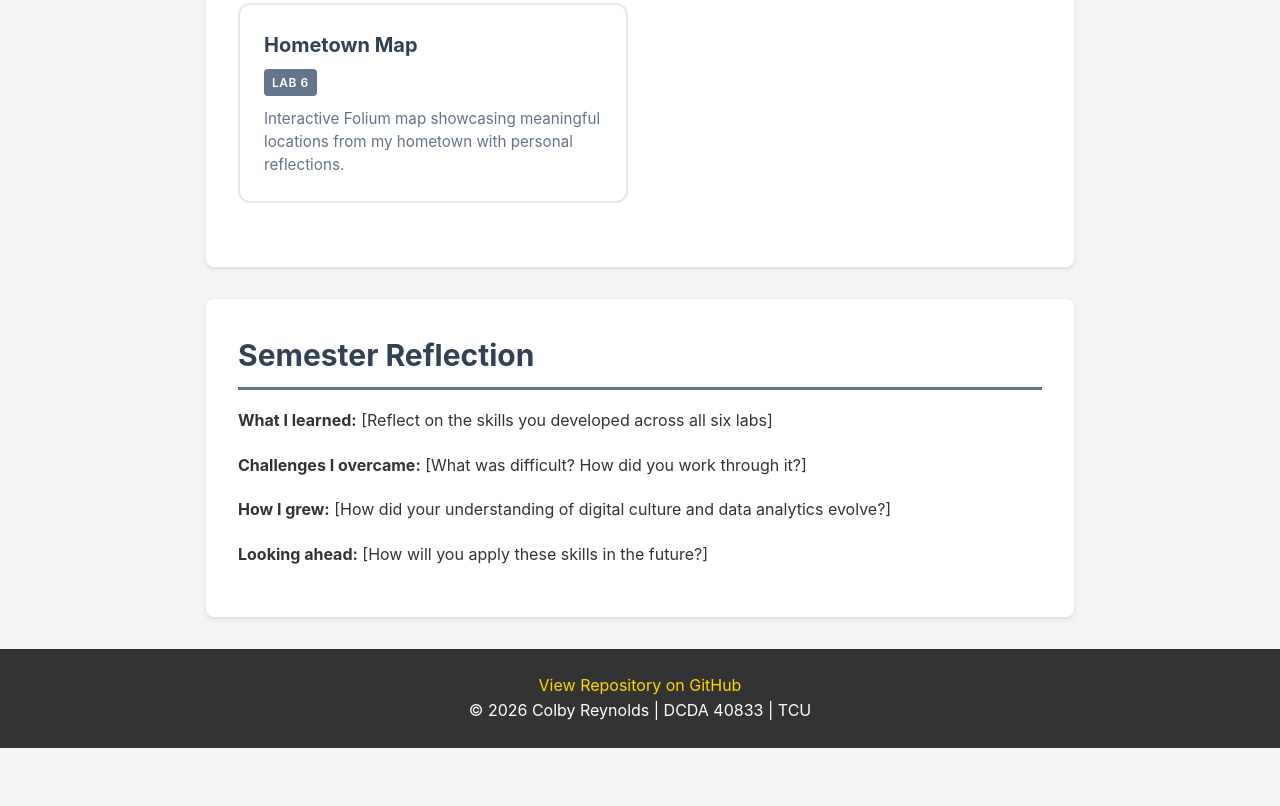
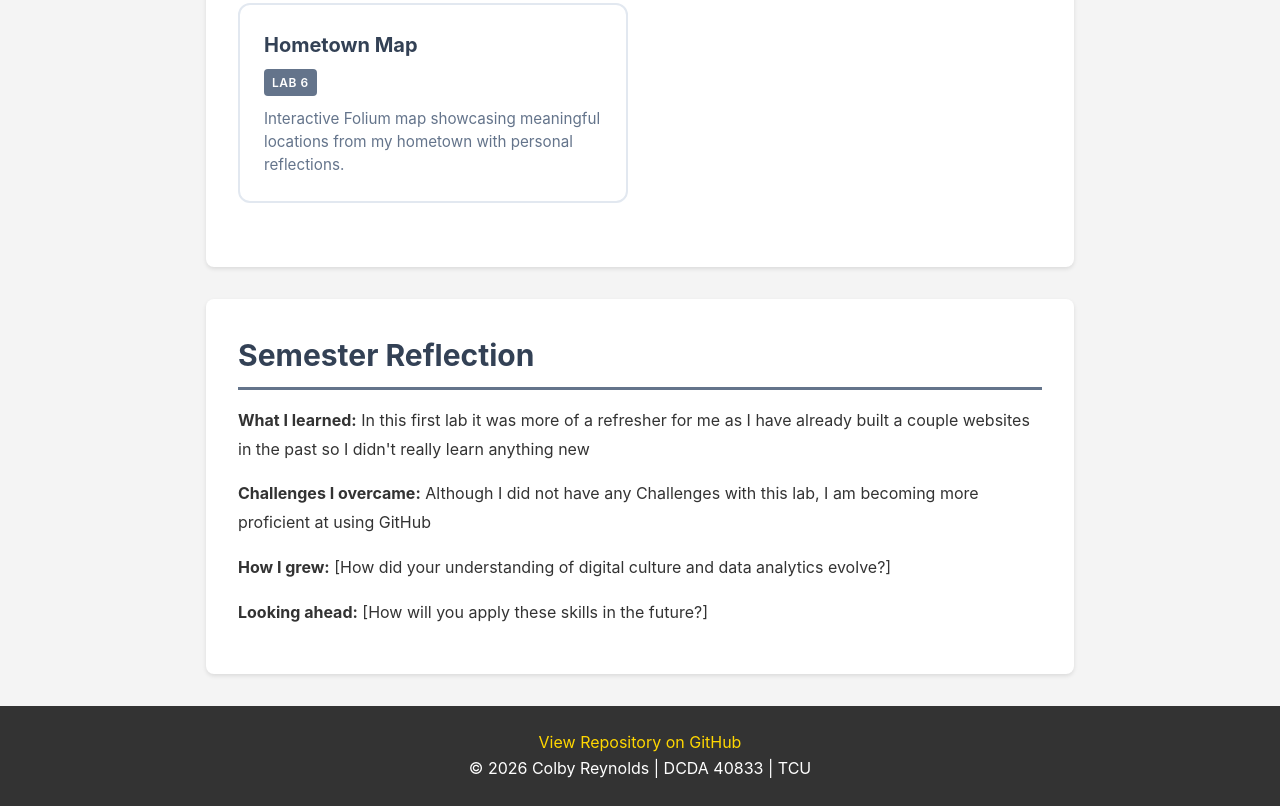
Before and after one commit to ColbyReynoldsTCU/DCDA40833-portfolio, a plain HTML site: page index.html in a window 1280 px wide. Shown: the part 2146-2952 px from the top of the page. Before the commit the page ends 2894 px from the top, so only its background shows below. Drawn offline with Linux system fonts and the light colour scheme.

Commit message:
Update index.html

```diff
--- a/index.html
+++ b/index.html
@@ -105,8 +105,8 @@
         <section id="reflection">
             <h2>Semester Reflection</h2>
             <!-- TODO: After completing all labs, write a reflection on your growth -->
-            <p><strong>What I learned:</strong> [Reflect on the skills you developed across all six labs]</p>
-            <p><strong>Challenges I overcame:</strong> [What was difficult? How did you work through it?]</p>
+            <p><strong>What I learned:</strong> In this first lab it was more of a refresher for me as I have already built a couple websites in the past so I didn't really learn anything new</p>
+            <p><strong>Challenges I overcame:</strong> Although I did not have any Challenges with this lab, I am becoming more proficient at using GitHub</p>
             <p><strong>How I grew:</strong> [How did your understanding of digital culture and data analytics evolve?]</p>
             <p><strong>Looking ahead:</strong> [How will you apply these skills in the future?]</p>
         </section>
```
